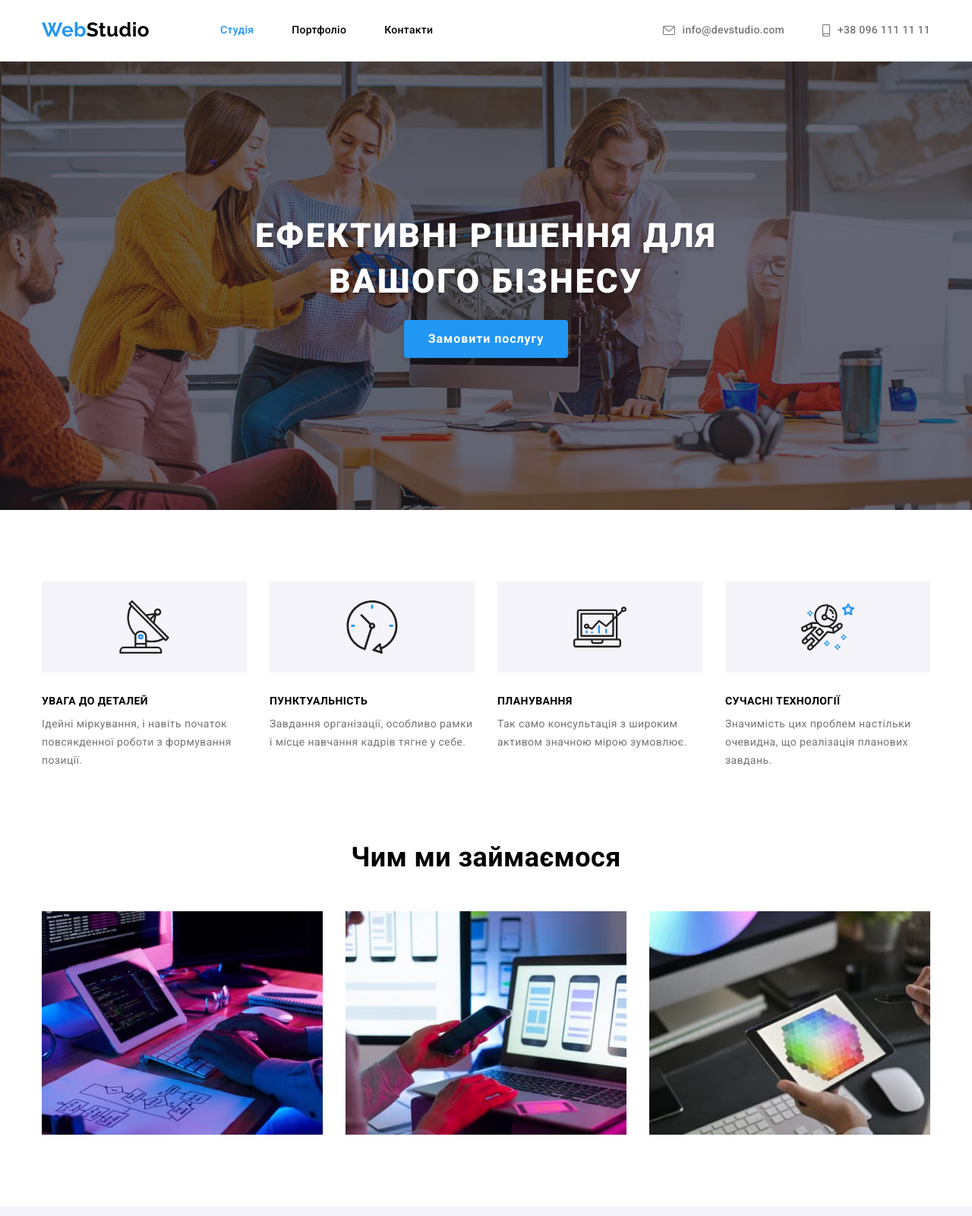
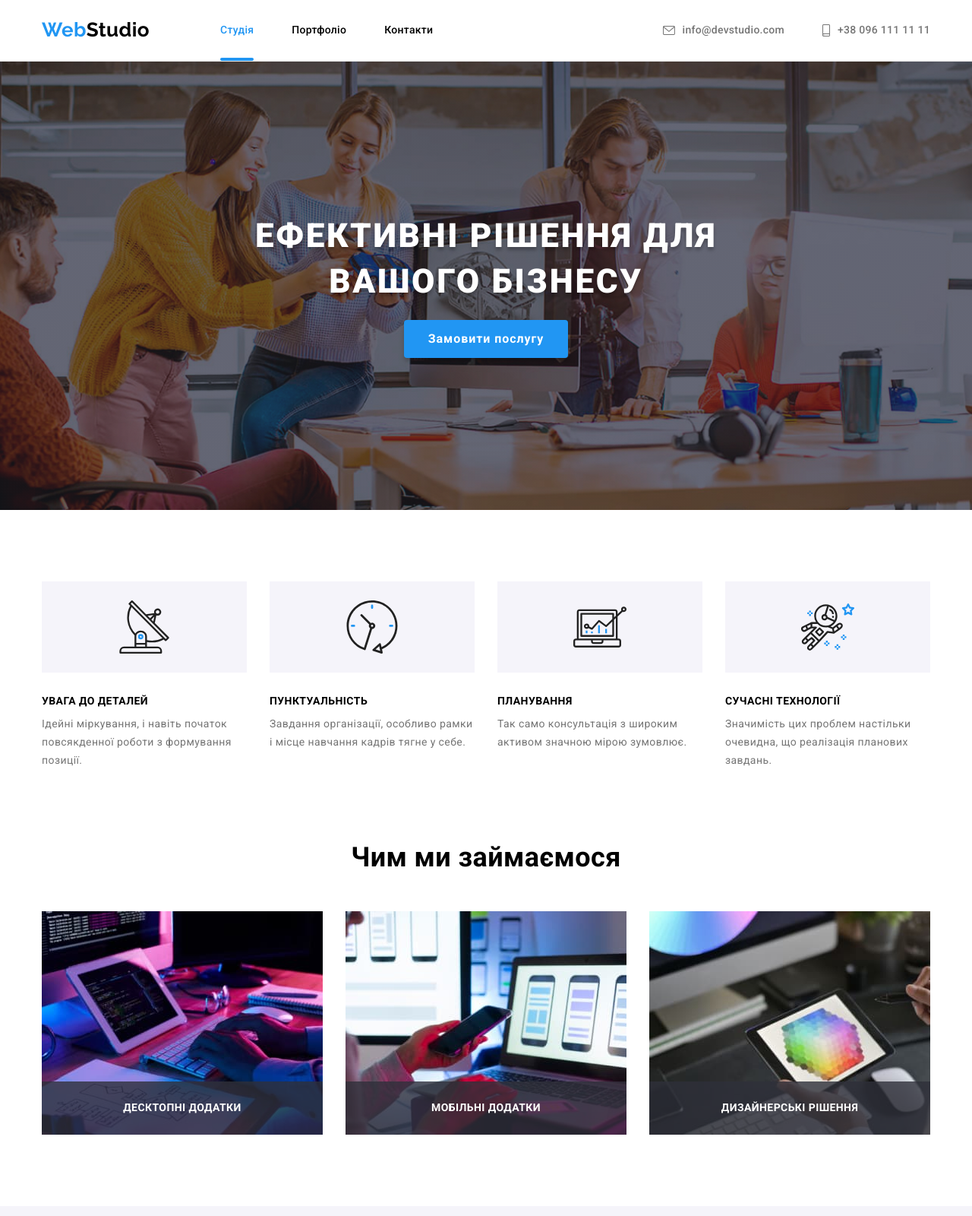
Before and after one commit to MawaNaum/goit-markup-hw-05, a plain HTML site: page index.html in a window 1280 px wide. Shown: the top 1600 px of the page at 76% size. Drawn offline with nearby package versions, Linux system fonts and the light colour scheme.

Commit message:
Add curren effect and business text absolute

```diff
--- a/css/styles.css
+++ b/css/styles.css
@@ -97,17 +97,28 @@ a {
     font-weight: 500;
     line-height: 1.14;
     letter-spacing: 0.02em;
+    display: inline-block;
 }
 .navlink:hover,
 .navlink:focus {
     color: var(--accent-color);
 }
+
 .current {
-    font-weight: 500;
-    line-height: 1.14;
-    letter-spacing: 0.02em;
     color: var(--accent-color);
+    position: relative;
 }
+.current::after {
+    content: '';
+    position: absolute;
+    display: block;
+    background-color: var(--accent-color);
+    width: 100%;
+    height: 4px;
+    border-radius: 2px;
+    bottom: 0;
+}
+
 .contact {
     align-items: center;
 }
@@ -268,6 +279,25 @@ a {
     flex-wrap: wrap;
     gap: 30px;
 }
+.business-item {
+    position: relative;
+}
+
+.business-text {
+    position: absolute;
+    font-weight: 700;
+    line-height: 1.14;
+    text-align: center;
+    text-transform: uppercase;
+    color: var(--third-color);
+    background-color: rgba(47, 48, 58, 0.8);
+    width: 100%;
+    padding-top: 27px;
+    padding-bottom: 27px;
+    bottom: 0;
+
+}
+
 /* Наша команда */
 .team {
     background-color: var(--background-color);
--- a/index.html
+++ b/index.html
@@ -20,7 +20,7 @@
         <nav class="navigation">
             <a href="./index.html" class="logo"><span class="logo-color">Web</span>Studio</a>
             <ul class="list menu">
-                <li class="navlink current"><a href="./index.html" class="link navlink">Студія</a></li>
+                <li class="navlink "><a href="./index.html" class="link navlink current">Студія</a></li>
                 <li class="navlink"><a href="./portfolio.html" class="link navlink">Портфоліо</a></li>
                 <li class="navlink"><a href="#contacts" class="link navlink">Контакти</a></li>
             </ul>
@@ -98,12 +98,15 @@
             <ul class="list business-list">
                 <li class="business-item">
                     <img src="./images/img1.jpg" alt="Розробка коду" width="370" height="294">
+                    <p class="business-text">Десктопні додатки</p>
                 </li>
                 <li class="business-item">
                     <img src="./images/img2.jpg" alt="Адаптація для мобільних пристроїв" width="370" height="294">
+                    <p class="business-text">Мобільні додатки</p>
                 </li>
                 <li class="business-item">
                     <img src="./images/img3.jpg" alt="Підбір палетки кольорів" width="370" height="294">
+                    <p class="business-text">Дизайнерські рішення</p>
                 </li>
             </ul>
             </div>
```
Also changed, not shown: portfolio.html (+2 -2 lines).
